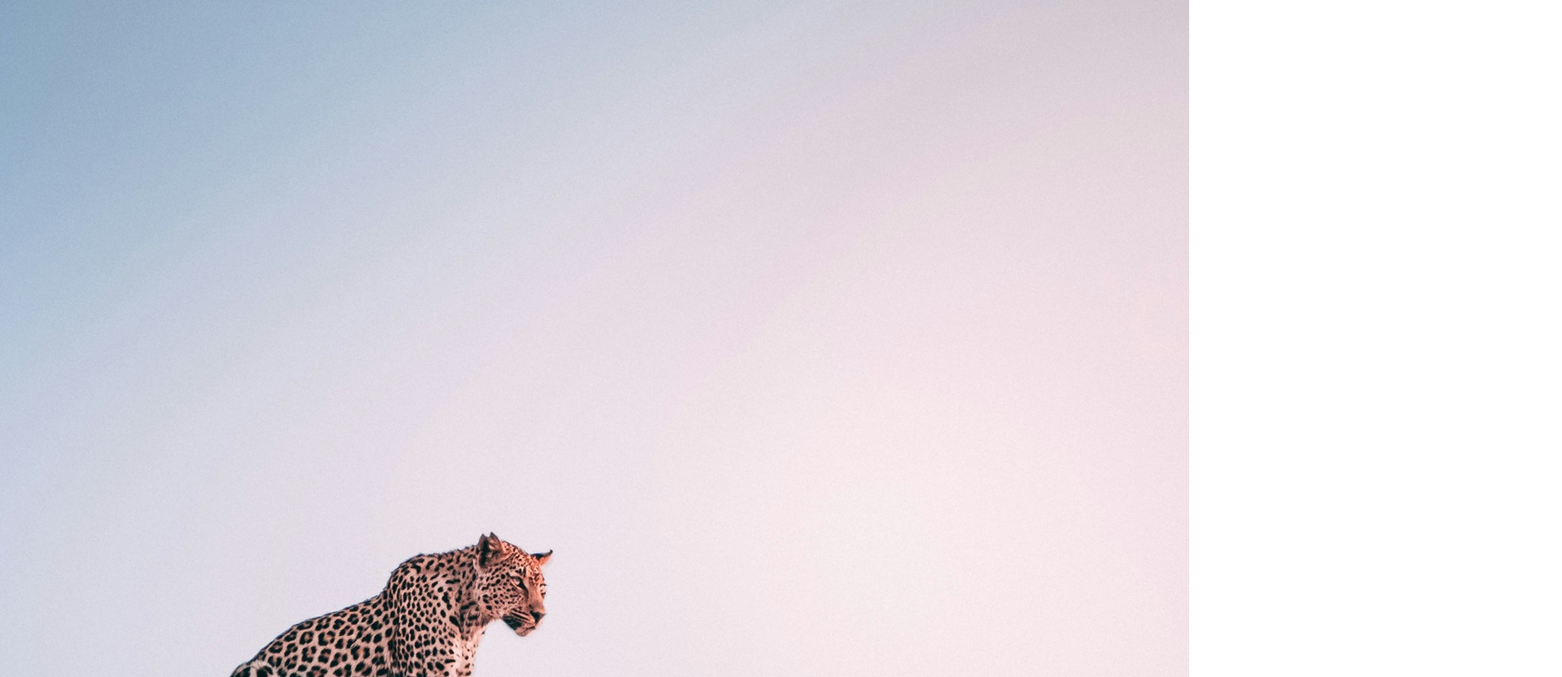
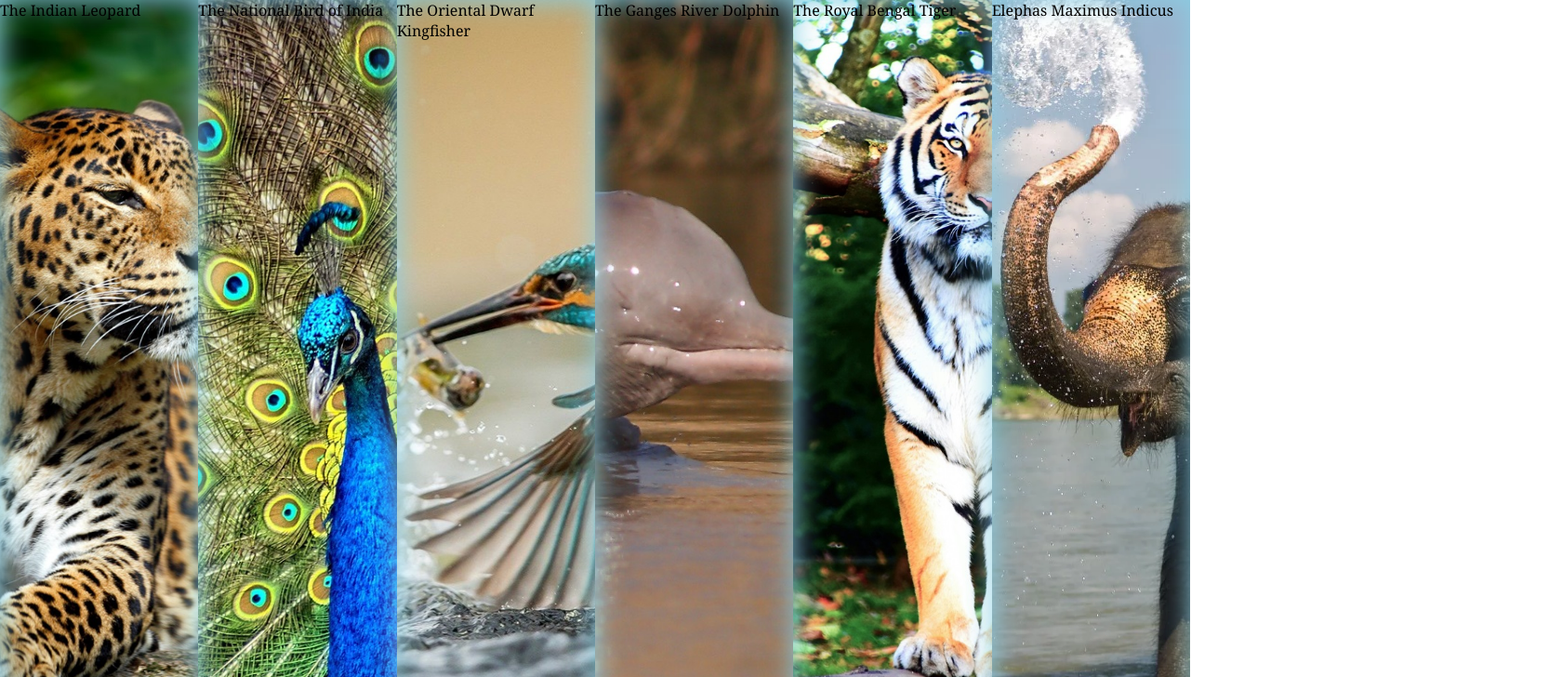
Before and after one commit to notjatin/flex_gallery, a plain HTML site: page index.html in a window 1280 px wide. Shown: the top 728 px of the page at 93% size, 1680 px wide, since content can reach past the window. Drawn offline with Linux system fonts and the light colour scheme.

Commit message:
completed the image shocase

```diff
--- a/index.html
+++ b/index.html
@@ -8,12 +8,26 @@
   </head>
   <body>
     <main>
-        <img src="/img/geranimo-wYy3rvvgjAU-unsplash.jpg" alt="leopard sitting on a rock">
-        <img src="/img/indian-peafowl-50515_1280.jpg" alt="a peafowl showcasing his beauty">
-        <img src="/img/waldemar-sal8IZj3SnU-unsplash.jpg" alt="a tiger gazing behind you">
-        <img src="/img/nijwam-swargiary-0wKrAKRVzBE-unsplash.jpg" alt="a falcon swaying away with his large wings">
-        <img src="/img/saif-rahman-6P1WdPzK3qQ-unsplash.jpg" alt="a duck with his head up high in the water">
-        <img src="/img/zoe-reeve-9hSejnboeTY-unsplash.jpg" alt="the elephant in his mast chal">
+       <div id="gallery" class="gallery">
+        <div class="showcase showcase1">
+          <p>The Indian Leopard</p>
+        </div>
+        <div class="showcase showcase2">
+          The National Bird of India
+        </div>
+        <div class="showcase showcase3">
+        <p>The Oriental Dwarf Kingfisher</p>
+        </div>
+        <div class="showcase showcase4">
+          <p>The Ganges River Dolphin</p>
+        </div>
+        <div class="showcase showcase5">
+          <p>The Royal Bengal Tiger</p>
+        </div>
+        <div class="showcase showcase6">
+          <p>Elephas Maximus Indicus</p>
+        </div>
+       </div>
     </main>
     <script src="script.js"></script>
   </body>
--- a/script.js
+++ b/script.js
@@ -0,0 +1,9 @@
+const gallery = document.querySelectorAll(".showcase");
+
+function onClick(e) {
+    e.target.classList.toggle("open")
+}
+
+gallery.forEach((showcase) => {
+  showcase.addEventListener("click", onClick);
+});
--- a/style.css
+++ b/style.css
@@ -1,5 +1,63 @@
 * {
-    padding: 0;
-    margin: 0;
-    box-sizing: border-box;
+  padding: 0;
+  margin: 0;
+  box-sizing: border-box;
 }
+
+body {
+  width: 100%;
+  height: 100vh;
+  overflow: hidden;
+}
+
+main {
+  font-family: Cambria, Cochin, Georgia, Times, "Times New Roman", serif;
+  width: inherit;
+  height: inherit;
+}
+
+.gallery {
+  width: 100%;
+  height: 100%;
+  display: flex;
+  flex-direction: row;
+}
+
+.showcase1 {
+  background-image: url("/static/img/leopard.jpg");
+  background-position-x: 40%;
+}
+.showcase2 {
+  background-image: url("/static/img/indian-peafowl-50515_1280.jpg");
+  background-position-x: 50%;
+}
+.showcase3 {
+  background-image: url("/static/img/Kingfisher-bird-with-caught-fish.jpg");
+  background-position-x: 40%;
+}
+.showcase4 {
+  background-image: url("/static/img/gangetic-dolphin.jpg");
+  background-position-x: 70%;
+}
+.showcase5 {
+  background-image: url("/static/img/waldemar-sal8IZj3SnU-unsplash.jpg");
+  background-position-x: 45%;
+}
+.showcase6 {
+  background-image: url("/static/img/wp9234160.webp");
+  background-position-x: 45%;
+}
+
+.showcase {
+  flex: 1;
+  background-size: cover;
+  transition: 0.5s;
+  cursor: pointer;
+  box-shadow: inset 1px 1px 30px hsl(194, 64%, 72%);
+}
+
+.showcase.open {
+  flex: 3 1;
+  transition: 0.5s;
+  ;
+}
```
Also changed, not shown: img/geranimo-wYy3rvvgjAU-unsplash.jpg (deleted), img/nijwam-swargiary-0wKrAKRVzBE-unsplash.jpg (deleted), img/saif-rahman-6P1WdPzK3qQ-unsplash.jpg (deleted), img/zoe-reeve-9hSejnboeTY-unsplash.jpg (deleted), static/favicons/icons8-gallery-arcade-16.png (added), static/favicons/icons8-gallery-arcade-32.png (added), static/favicons/icons8-gallery-arcade-96.png (added), static/img/Kingfisher-bird-with-caught-fish.jpg (added), static/img/gangetic-dolphin.jpg (added), static/img/indian-peafowl-50515_1280.jpg (renamed from img/indian-peafowl-50515_1280.jpg), static/img/leopard.jpg (added), static/img/waldemar-sal8IZj3SnU-unsplash.jpg (renamed from img/waldemar-sal8IZj3SnU-unsplash.jpg), static/img/wp9234160.webp (added).
